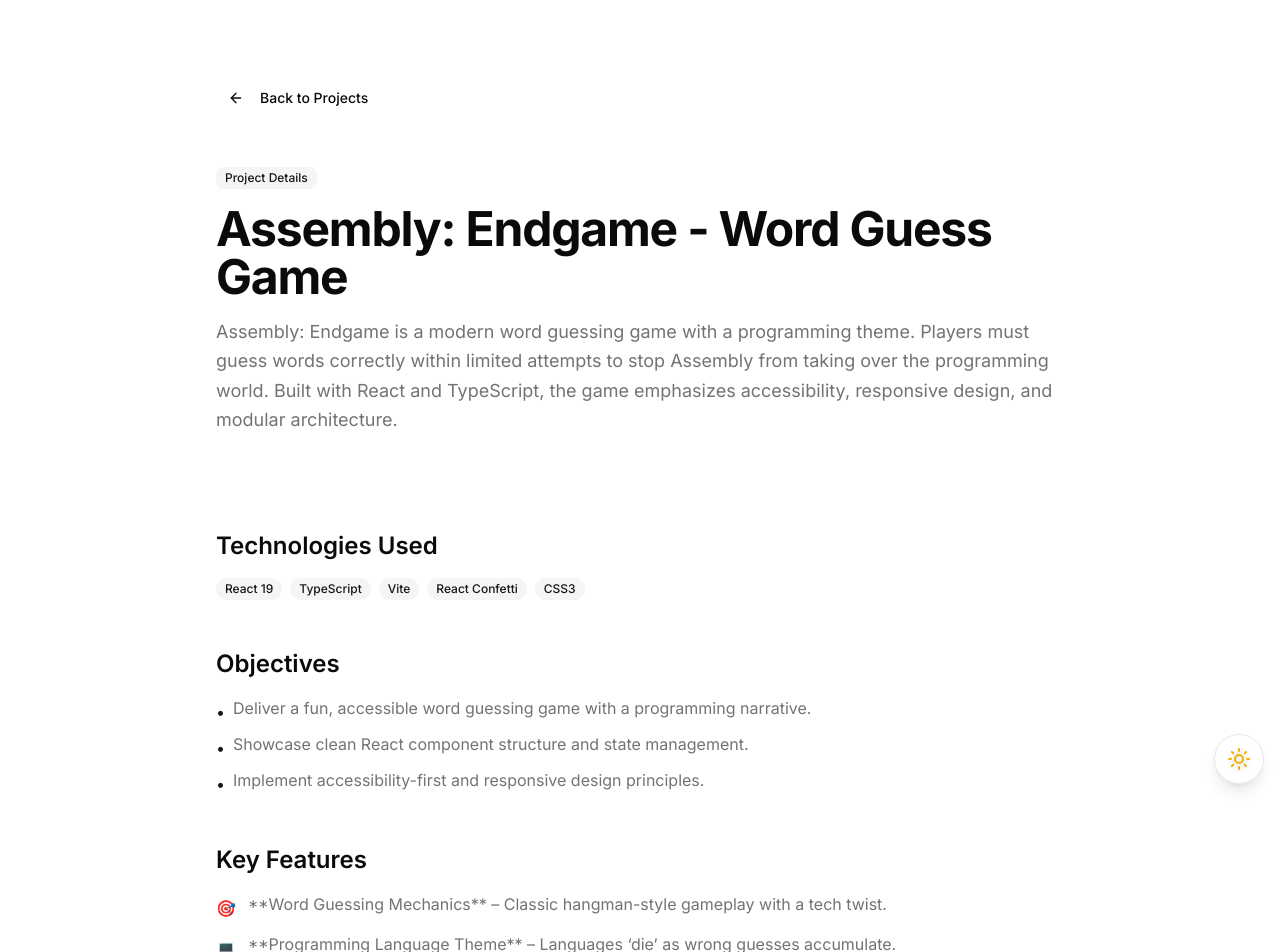
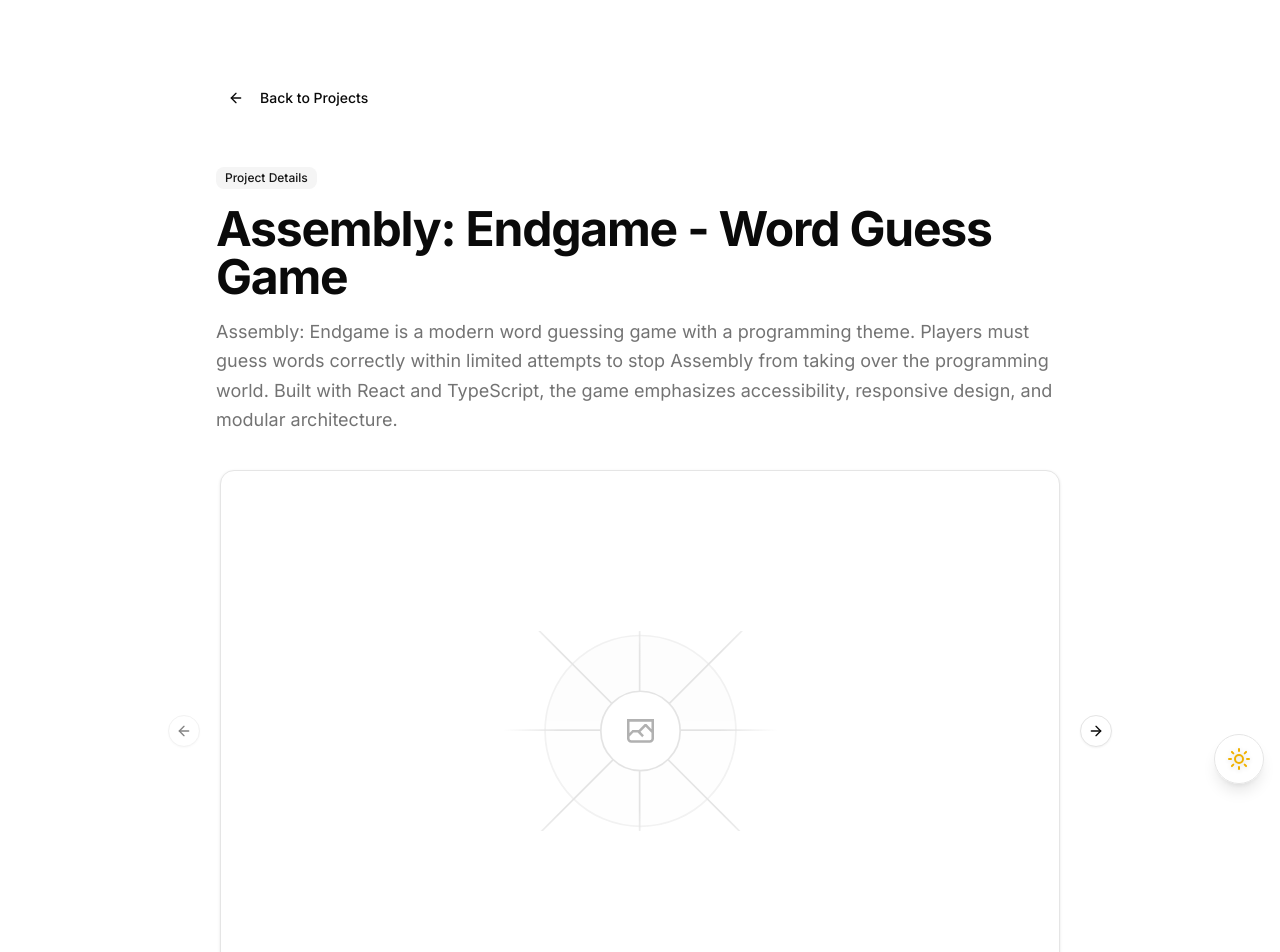
Before and after one commit to rayenrsalhi9/portfolio-rayen, a React (Vite) app: page /projects/assembly-endgame in a window 1280 px wide. Shown: the top 952 px of the page. Built offline with nearby package versions, Linux system fonts and the light colour scheme.

Commit message:
feat(projects): add image carousel support for project details
- Install embla-carousel-react dependency
- Add new Card and Carousel UI components
- Extend button variants with icon sizes
- Update project details with image arrays
- Implement carousel in project page

```diff
--- a/package.json
+++ b/package.json
@@ -17,6 +17,7 @@
     "@tailwindcss/vite": "^4.1.14",
     "class-variance-authority": "^0.7.1",
     "clsx": "^2.1.1",
+    "embla-carousel-react": "^8.6.0",
     "lucide-react": "^0.544.0",
     "motion": "^12.23.22",
     "react": "^19.1.1",
--- a/src/components/ui/button.tsx
+++ b/src/components/ui/button.tsx
@@ -25,6 +25,8 @@ const buttonVariants = cva(
         sm: "h-8 rounded-md gap-1.5 px-3 has-[>svg]:px-2.5",
         lg: "h-10 rounded-md px-6 has-[>svg]:px-4",
         icon: "size-9",
+        "icon-sm": "size-8",
+        "icon-lg": "size-10",
       },
     },
     defaultVariants: {
--- /dev/null
+++ b/src/components/ui/card.tsx
@@ -0,0 +1,92 @@
+import * as React from "react"
+
+import { cn } from "@/lib/utils"
+
+function Card({ className, ...props }: React.ComponentProps<"div">) {
+  return (
+    <div
+      data-slot="card"
+      className={cn(
+        "bg-card text-card-foreground flex flex-col gap-6 rounded-xl border py-6 shadow-sm",
+        className
+      )}
+      {...props}
+    />
+  )
+}
+
+function CardHeader({ className, ...props }: React.ComponentProps<"div">) {
+  return (
+    <div
+      data-slot="card-header"
+      className={cn(
+        "@container/card-header grid auto-rows-min grid-rows-[auto_auto] items-start gap-2 px-6 has-data-[slot=card-action]:grid-cols-[1fr_auto] [.border-b]:pb-6",
+        className
+      )}
+      {...props}
+    />
+  )
+}
+
+function CardTitle({ className, ...props }: React.ComponentProps<"div">) {
+  return (
+    <div
+      data-slot="card-title"
+      className={cn("leading-none font-semibold", className)}
+      {...props}
+    />
+  )
+}
+
+function CardDescription({ className, ...props }: React.ComponentProps<"div">) {
+  return (
+    <div
+      data-slot="card-description"
+      className={cn("text-muted-foreground text-sm", className)}
+      {...props}
+    />
+  )
+}
+
+function CardAction({ className, ...props }: React.ComponentProps<"div">) {
+  return (
+    <div
+      data-slot="card-action"
+      className={cn(
+        "col-start-2 row-span-2 row-start-1 self-start justify-self-end",
+        className
+      )}
+      {...props}
+    />
+  )
+}
+
+function CardContent({ className, ...props }: React.ComponentProps<"div">) {
+  return (
+    <div
+      data-slot="card-content"
+      className={cn("px-6", className)}
+      {...props}
+    />
+  )
+}
+
+function CardFooter({ className, ...props }: React.ComponentProps<"div">) {
+  return (
+    <div
+      data-slot="card-footer"
+      className={cn("flex items-center px-6 [.border-t]:pt-6", className)}
+      {...props}
+    />
+  )
+}
+
+export {
+  Card,
+  CardHeader,
+  CardFooter,
+  CardTitle,
+  CardAction,
+  CardDescription,
+  CardContent,
+}
--- /dev/null
+++ b/src/components/ui/carousel.tsx
@@ -0,0 +1,239 @@
+import * as React from "react"
+import useEmblaCarousel, {
+  type UseEmblaCarouselType,
+} from "embla-carousel-react"
+import { ArrowLeft, ArrowRight } from "lucide-react"
+
+import { cn } from "@/lib/utils"
+import { Button } from "@/components/ui/button"
+
+type CarouselApi = UseEmblaCarouselType[1]
+type UseCarouselParameters = Parameters<typeof useEmblaCarousel>
+type CarouselOptions = UseCarouselParameters[0]
+type CarouselPlugin = UseCarouselParameters[1]
+
+type CarouselProps = {
+  opts?: CarouselOptions
+  plugins?: CarouselPlugin
+  orientation?: "horizontal" | "vertical"
+  setApi?: (api: CarouselApi) => void
+}
+
+type CarouselContextProps = {
+  carouselRef: ReturnType<typeof useEmblaCarousel>[0]
+  api: ReturnType<typeof useEmblaCarousel>[1]
+  scrollPrev: () => void
+  scrollNext: () => void
+  canScrollPrev: boolean
+  canScrollNext: boolean
+} & CarouselProps
+
+const CarouselContext = React.createContext<CarouselContextProps | null>(null)
+
+function useCarousel() {
+  const context = React.useContext(CarouselContext)
+
+  if (!context) {
+    throw new Error("useCarousel must be used within a <Carousel />")
+  }
+
+  return context
+}
+
+function Carousel({
+  orientation = "horizontal",
+  opts,
+  setApi,
+  plugins,
+  className,
+  children,
+  ...props
+}: React.ComponentProps<"div"> & CarouselProps) {
+  const [carouselRef, api] = useEmblaCarousel(
+    {
+      ...opts,
+      axis: orientation === "horizontal" ? "x" : "y",
+    },
+    plugins
+  )
+  const [canScrollPrev, setCanScrollPrev] = React.useState(false)
+  const [canScrollNext, setCanScrollNext] = React.useState(false)
+
+  const onSelect = React.useCallback((api: CarouselApi) => {
+    if (!api) return
+    setCanScrollPrev(api.canScrollPrev())
+    setCanScrollNext(api.canScrollNext())
+  }, [])
+
+  const scrollPrev = React.useCallback(() => {
+    api?.scrollPrev()
+  }, [api])
+
+  const scrollNext = React.useCallback(() => {
+    api?.scrollNext()
+  }, [api])
+
+  const handleKeyDown = React.useCallback(
+    (event: React.KeyboardEvent<HTMLDivElement>) => {
+      if (event.key === "ArrowLeft") {
+        event.preventDefault()
+        scrollPrev()
+      } else if (event.key === "ArrowRight") {
+        event.preventDefault()
+        scrollNext()
+      }
+    },
+    [scrollPrev, scrollNext]
+  )
+
+  React.useEffect(() => {
+    if (!api || !setApi) return
+    setApi(api)
+  }, [api, setApi])
+
+  React.useEffect(() => {
+    if (!api) return
+    onSelect(api)
+    api.on("reInit", onSelect)
+    api.on("select", onSelect)
+
+    return () => {
+      api?.off("select", onSelect)
+    }
+  }, [api, onSelect])
+
+  return (
+    <CarouselContext.Provider
+      value={{
+        carouselRef,
+        api: api,
+        opts,
+        orientation:
+          orientation || (opts?.axis === "y" ? "vertical" : "horizontal"),
+        scrollPrev,
+        scrollNext,
+        canScrollPrev,
+        canScrollNext,
+      }}
+    >
+      <div
+        onKeyDownCapture={handleKeyDown}
+        className={cn("relative", className)}
+        role="region"
+        aria-roledescription="carousel"
+        data-slot="carousel"
+        {...props}
+      >
+        {children}
+      </div>
+    </CarouselContext.Provider>
+  )
+}
+
+function CarouselContent({ className, ...props }: React.ComponentProps<"div">) {
+  const { carouselRef, orientation } = useCarousel()
+
+  return (
+    <div
+      ref={carouselRef}
+      className="overflow-hidden"
+      data-slot="carousel-content"
+    >
+      <div
+        className={cn(
+          "flex",
+          orientation === "horizontal" ? "-ml-4" : "-mt-4 flex-col",
+          className
+        )}
+        {...props}
+      />
+    </div>
+  )
+}
+
+function CarouselItem({ className, ...props }: React.ComponentProps<"div">) {
+  const { orientation } = useCarousel()
+
+  return (
+    <div
+      role="group"
+      aria-roledescription="slide"
+      data-slot="carousel-item"
+      className={cn(
+        "min-w-0 shrink-0 grow-0 basis-full",
+        orientation === "horizontal" ? "pl-4" : "pt-4",
+        className
+      )}
+      {...props}
+    />
+  )
+}
+
+function CarouselPrevious({
+  className,
+  variant = "outline",
+  size = "icon",
+  ...props
+}: React.ComponentProps<typeof Button>) {
+  const { orientation, scrollPrev, canScrollPrev } = useCarousel()
+
+  return (
+    <Button
+      data-slot="carousel-previous"
+      variant={variant}
+      size={size}
+      className={cn(
+        "absolute size-8 rounded-full",
+        orientation === "horizontal"
+          ? "top-1/2 -left-12 -translate-y-1/2"
+          : "-top-12 left-1/2 -translate-x-1/2 rotate-90",
+        className
+      )}
+      disabled={!canScrollPrev}
+      onClick={scrollPrev}
+      {...props}
+    >
+      <ArrowLeft />
+      <span className="sr-only">Previous slide</span>
+    </Button>
+  )
+}
+
+function CarouselNext({
+  className,
+  variant = "outline",
+  size = "icon",
+  ...props
+}: React.ComponentProps<typeof Button>) {
+  const { orientation, scrollNext, canScrollNext } = useCarousel()
+
+  return (
+    <Button
+      data-slot="carousel-next"
+      variant={variant}
+      size={size}
+      className={cn(
+        "absolute size-8 rounded-full",
+        orientation === "horizontal"
+          ? "top-1/2 -right-12 -translate-y-1/2"
+          : "-bottom-12 left-1/2 -translate-x-1/2 rotate-90",
+        className
+      )}
+      disabled={!canScrollNext}
+      onClick={scrollNext}
+      {...props}
+    >
+      <ArrowRight />
+      <span className="sr-only">Next slide</span>
+    </Button>
+  )
+}
+
+export {
+  type CarouselApi,
+  Carousel,
+  CarouselContent,
+  CarouselItem,
+  CarouselPrevious,
+  CarouselNext,
+}
--- a/src/pages/project.tsx
+++ b/src/pages/project.tsx
@@ -3,6 +3,14 @@ import { useEffect } from "react";
 import { projectDetails } from "@/utils/details";
 import { Badge } from "@/components/ui/badge";
 import { Button } from "@/components/ui/button";
+import { Card, CardContent } from "@/components/ui/card";
+import {
+  Carousel,
+  CarouselContent,
+  CarouselItem,
+  CarouselNext,
+  CarouselPrevious,
+} from "@/components/ui/carousel";
 import { ArrowLeft, ExternalLink, Github } from "lucide-react";
 
 const Project = () => {
@@ -53,9 +61,36 @@ const Project = () => {
         <h1 className="text-4xl sm:text-5xl font-bold tracking-tight mb-4">
           {project.title}
         </h1>
-        <p className="text-lg text-muted-foreground leading-relaxed">
+        <p className="text-lg text-muted-foreground leading-relaxed mb-8">
           {project.overview}
         </p>
+
+        {/* Image Carousel */}
+        {project.images && project.images.length > 0 && (
+          <div className="mb-8">
+            <Carousel className="w-full max-w-4xl mx-auto">
+              <CarouselContent>
+                {project.images.map((image, index) => (
+                  <CarouselItem key={index}>
+                    <div className="p-1">
+                      <Card>
+                        <CardContent className="flex aspect-video items-center justify-center p-0">
+                          <img
+                            src={image}
+                            alt={`${project.title} screenshot ${index + 1}`}
+                            className="w-full h-full max-h-[200px] object-cover rounded-lg"
+                          />
+                        </CardContent>
+                      </Card>
+                    </div>
+                  </CarouselItem>
+                ))}
+              </CarouselContent>
+              <CarouselPrevious />
+              <CarouselNext />
+            </Carousel>
+          </div>
+        )}
       </div>
 
       {/* Project Links */}
--- a/src/utils/details.ts
+++ b/src/utils/details.ts
@@ -44,7 +44,12 @@ export const projectDetails = [
     links: {
       liveUrl: "...",
       githubUrl: "..."
-    }
+    },
+    images: [
+      "/placeholder.svg",
+      "/placeholder.svg",
+      "/placeholder.svg"
+    ]
   },
   {
     id: "castgpt",
@@ -97,7 +102,14 @@ export const projectDetails = [
     links: {
       liveUrl: "",
       githubUrl: "..."
-    }
+    },
+    images: [
+      "/placeholder.svg",
+      "/placeholder.svg",
+      "/placeholder.svg",
+      "/placeholder.svg",
+      "/placeholder.svg"
+    ]
   },
   {
     id: "matchymatch",
@@ -140,7 +152,11 @@ export const projectDetails = [
     links: {
       liveUrl: "",
       githubUrl: ""
-    }
+    },
+    images: [
+      "/placeholder.svg",
+      "/placeholder.svg"
+    ]
   },
   {
     id: "quizzly",
@@ -178,7 +194,13 @@ export const projectDetails = [
     links: {
       liveUrl: "...",
       githubUrl: "..."
-    }
+    },
+    images: [
+      "/placeholder.svg",
+      "/placeholder.svg",
+      "/placeholder.svg",
+      "/placeholder.svg"
+    ]
   },
   {
     id: "assembly-endgame",
@@ -219,6 +241,11 @@ export const projectDetails = [
     links: {
       liveUrl: "",
       githubUrl: ""
-    }
+    },
+    images: [
+      "/placeholder.svg",
+      "/placeholder.svg",
+      "/placeholder.svg"
+    ]
   }
 ]
```
Also changed, not shown: 1 other file (tests, documents, lock files or other folders).
